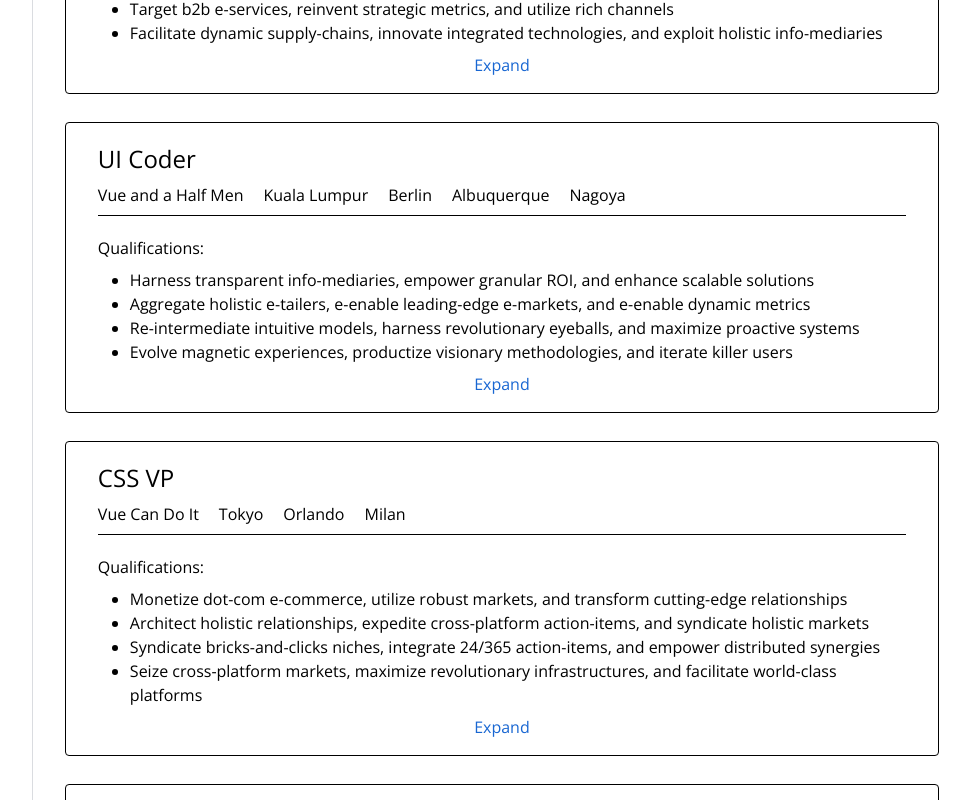
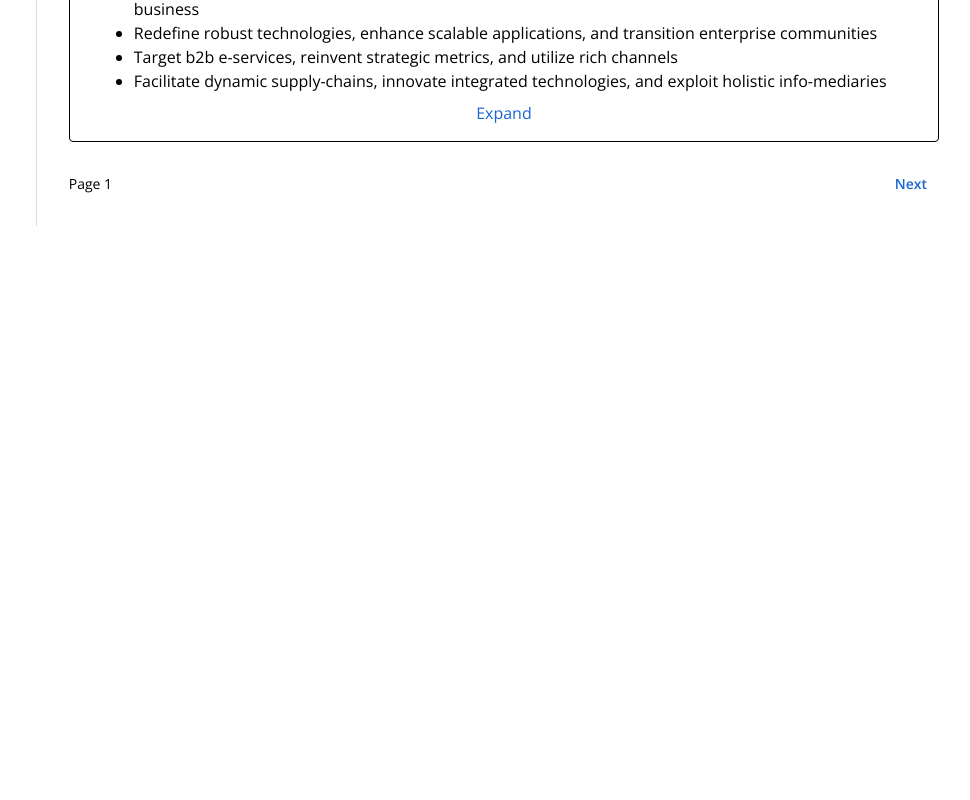
Before and after one commit to ngohungphuc/learning-vue-java, a Vue app in the folder job-search/: page /#/jobs/results in a window 1280 px wide. Shown: the part 3260-4060 px from the top of the page, without its empty margins (309-1279 px from the left). After the commit the page ends 3486 px from the top, so only its background shows below. Built offline with nearby package versions, Linux system fonts and the light colour scheme; data requests are answered from the project's data file.

Commit message:
pagination

```diff
--- a/job-search/src/components/JobResults/JobListings.vue
+++ b/job-search/src/components/JobResults/JobListings.vue
@@ -1,12 +1,32 @@
 <template>
   <main class="flex-auto bg-brand-gray-2 p-8">
     <ol>
-      <job-listing v-for="job in jobs" :key="job.id" :job="job" />
+      <job-listing v-for="job in displayedJobs" :key="job.id" :job="job" />
     </ol>
 
     <div class="mx-auto mt-8">
       <div class="flex flex-row flex-nowrap">
         <p class="flex-grow text-sm">Page {{ currentPage }}</p>
+
+        <div class="flex items-center justify-center">
+          <router-link
+            v-if="previousPage"
+            role="link"
+            :to="{ name: 'JobResults', query: { page: previousPage } }"
+            class="mx-3 text-sm font-semibold text-brand-blue-1"
+          >
+            Previous
+          </router-link>
+
+          <router-link
+            v-if="nextPage"
+            role="link"
+            :to="{ name: 'JobResults', query: { page: nextPage } }"
+            class="mx-3 text-sm font-semibold text-brand-blue-1"
+          >
+            Next
+          </router-link>
+        </div>
       </div>
     </div>
   </main>
@@ -25,13 +45,23 @@ export default {
     }
   },
   computed: {
+    previousPage() {
+      const previousPage = this.currentPage - 1
+      const firstPage = 1
+      return previousPage >= firstPage ? previousPage : undefined
+    },
+    nextPage() {
+      const nextPage = this.currentPage + 1
+      const maxPage = this.jobs.length / 10
+      return nextPage <= maxPage ? nextPage : undefined
+    },
     currentPage() {
       return Number.parseInt(this.$route.query.page || '1')
     },
     displayedJobs() {
       const currPage = this.currentPage
       const firstJobIndex = (currPage - 1) * 10
-      const lastJobIndex = pageNumbre * 10
+      const lastJobIndex = currPage * 10
       return this.jobs.slice(firstJobIndex, lastJobIndex)
     },
   },
```
